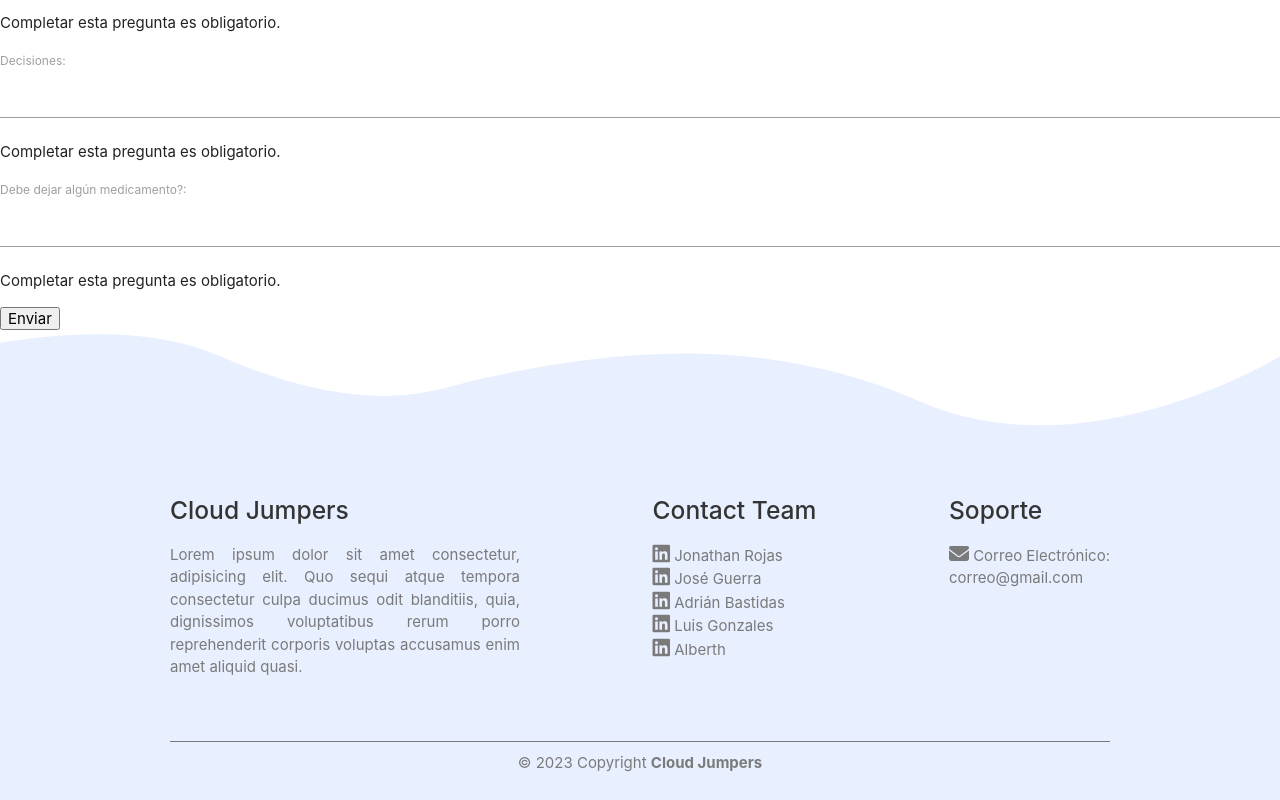
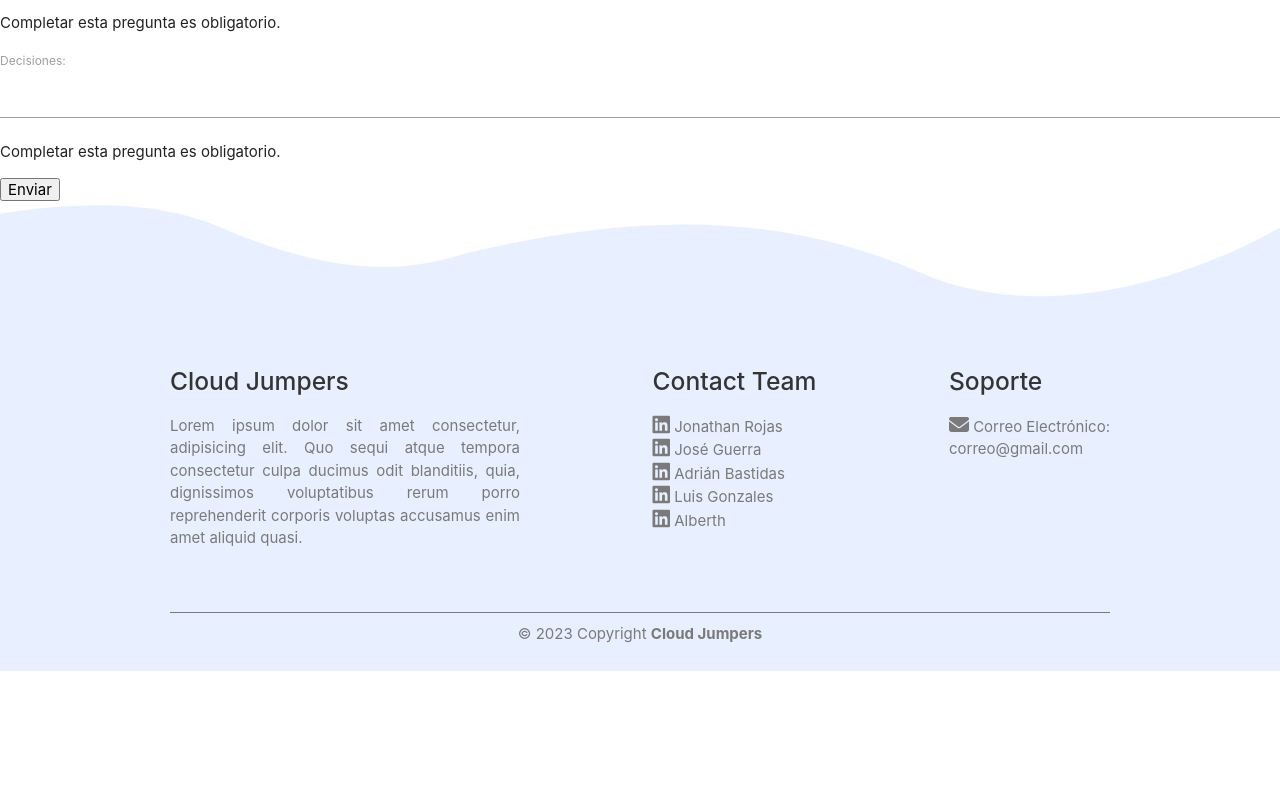
Before and after one commit to DSC-UNI/Cloud-Jumpers-Web, an Angular app in the folder web/: page /doctor/crear-historia in a window 1280 px wide. Shown: the part 760-1560 px from the top of the page. After the commit the page ends 1431 px from the top, so only its background shows below. Built offline with nearby package versions, Linux system fonts and the light colour scheme.

Commit message:
added backend
api del ost del form

```diff
--- a/web/src/app/components/crear-historia/crear-historia.component.html
+++ b/web/src/app/components/crear-historia/crear-historia.component.html
@@ -7,46 +7,40 @@
             <p>El DNI debe tener 8 dígitos.</p>
         </div>
 
-        <label for="fecha">Fecha:</label>
-        <input type="date" id="fecha" formControlName="fecha">
-        <div *ngIf="historiaForm.get('fecha')?.hasError('required')">
+        <label for="created_at">Fecha:</label>
+        <input type="date" id="created_at" formControlName="created_at">
+        <div *ngIf="historiaForm.get('created_at')?.hasError('required')">
           <p>La fecha es obligatoria.</p>
         </div>
 
-        <label for="pregunta1">Antecedentes patológicos que padece el paciente:</label>
-        <input type="text" id="pregunta1" formControlName="pregunta1">
-        <span class="warning" *ngIf="historiaForm.get('pregunta1')?.hasError('required')">
+        <label for="antecedentes_patologicos">Antecedentes patológicos que padece el paciente:</label>
+        <input type="text" id="antecedentes_patologicos" formControlName="antecedentes_patologicos">
+        <span class="warning" *ngIf="historiaForm.get('antecedentes_patologicos')?.hasError('required')">
             <p>Completar esta pregunta es obligatorio.</p>
         </span>
 
 
-        <label for="pregunta2">Antecedentes Quirurgicos:</label>
-        <input type="text" id="pregunta2" formControlName="pregunta2">
-        <span class="warning" *ngIf="historiaForm.get('pregunta2')?.hasError('required')">
+        <label for="antecedentes_quirurgicos">Antecedentes Quirurgicos:</label>
+        <input type="text" id="antecedentes_quirurgicos" formControlName="antecedentes_quirurgicos">
+        <span class="warning" *ngIf="historiaForm.get('antecedentes_quirurgicos')?.hasError('required')">
             <p>Completar esta pregunta es obligatorio.</p>
         </span>
 
-        <label for="pregunta3">Alergia a Medicamentos:</label>
-        <input type="text" id="pregunta3" formControlName="pregunta3">
-        <span class="warning" *ngIf="historiaForm.get('pregunta3')?.hasError('required')">
+        <label for="rams">Alergia a Medicamentos:</label>
+        <input type="text" id="rams" formControlName="rams">
+        <span class="warning" *ngIf="historiaForm.get('rams')?.hasError('required')">
             <p>Completar esta pregunta es obligatorio.</p>
         </span>
 
-        <label for="pregunta4">Relato Cronológico:</label>
-        <input type="text" id="pregunta4" formControlName="pregunta4">
-        <span class="warning" *ngIf="historiaForm.get('pregunta4')?.hasError('required')">
+        <label for="relato_cronologico">Relato Cronológico:</label>
+        <input type="text" id="relato_cronologico" formControlName="relato_cronologico">
+        <span class="warning" *ngIf="historiaForm.get('relato_cronologico')?.hasError('required')">
             <p>Completar esta pregunta es obligatorio.</p>
         </span>
 
-        <label for="pregunta5">Decisiones:</label>
-        <input type="text" id="pregunta5" formControlName="pregunta5">
-        <span class="warning" *ngIf="historiaForm.get('pregunta5')?.hasError('required')">
-            <p>Completar esta pregunta es obligatorio.</p>
-        </span>
-
-        <label for="pregunta6">Debe dejar algún medicamento?:</label>
-        <input type="text" id="pregunta6" formControlName="pregunta6">
-        <span class="warning" *ngIf="historiaForm.get('pregunta6')?.hasError('required')">
+        <label for="plan">Decisiones:</label>
+        <input type="text" id="plan" formControlName="plan">
+        <span class="warning" *ngIf="historiaForm.get('plan')?.hasError('required')">
             <p>Completar esta pregunta es obligatorio.</p>
         </span>
     </div>
--- a/web/src/app/components/crear-historia/crear-historia.component.ts
+++ b/web/src/app/components/crear-historia/crear-historia.component.ts
@@ -1,5 +1,6 @@
 import { Component, OnInit } from '@angular/core';
-import { FormGroup, FormControl, Validators } from '@angular/forms';
+import { FormBuilder, FormGroup, FormControl, Validators } from '@angular/forms';
+import { HttpClient } from '@angular/common/http';
 
 @Component({
   selector: 'app-crear-historia',
@@ -10,33 +11,46 @@ import { FormGroup, FormControl, Validators } from '@angular/forms';
 export class CrearHistoriaComponent implements OnInit {
   historiaForm: FormGroup;
 
-  constructor() {
-    this.historiaForm = new FormGroup({
+  formData: any = {};
+
+  constructor(private fb: FormBuilder, private http: HttpClient) {
+    this.historiaForm = this.fb.group({
       dni: new FormControl('', [
         Validators.required,
         Validators.pattern('^[0-9]{8}$')
       ]),
-      fecha: new FormControl(null, Validators.required),
-
-      pregunta1: new FormControl(null, Validators.required),
-      pregunta2: new FormControl('', Validators.required),
-      pregunta3: new FormControl('', Validators.required),
-      pregunta4: new FormControl('', Validators.required),
-      pregunta5: new FormControl('', Validators.required),
-      pregunta6: new FormControl('', Validators.required),
+      created_at: new FormControl(null, Validators.required),
+      antecedentes_patologicos: new FormControl(null, Validators.required),
+      antecedentes_quirurgicos: new FormControl('', Validators.required),
+      rams: new FormControl('', Validators.required),
+      relato_cronologico: new FormControl('', Validators.required),
+      plan: new FormControl('', Validators.required),
     });
   }
 
   ngOnInit(): void {
   }
 
-  onSubmit() {
+  async onSubmit() {
     if (this.historiaForm.valid) {
-      // Envía los datos del formulario
-      console.log(this.historiaForm.value);
-    } else {
-      // Muestra errores o realiza otras acciones
-      console.log('Formulario no válido. Por favor, complete todas las preguntas.');
+
+      this.formData = {
+        dni: this.historiaForm.get('dni')?.value,
+        created_at: this.historiaForm.get('created_at')?.value,
+        antecedentes_patologicos: this.historiaForm.get('antecedentes_patologicos')?.value,
+        antecedentes_quirurgicos: this.historiaForm.get('antecedentes_quirurgicos')?.value,
+        rams: this.historiaForm.get('rams')?.value,
+        relato_cronologico: this.historiaForm.get('relato_cronologico')?.value,
+        plan: this.historiaForm.get('plan')?.value,
+      }
+
+      try {
+        const response = await this.http.post("http://localhost:8000/api/projects/", this.formData).toPromise();
+        console.log("datos enviados con exito", response);
+      } catch (error) {
+        console.error("error al enviar los datos", error);
+      }
+
     }
   }
 }
--- a/web/src/app/components/home/home.component.html
+++ b/web/src/app/components/home/home.component.html
@@ -2,8 +2,11 @@
 
 <div>
     <div *ngFor="let usuario of obj; let i = index">
-        <p>Nombre {{ i + 1 }}: {{ usuario.id }}</p>
-        <p>Edad {{ i + 1 }}: {{ usuario.title }}</p>
-        <p>Email {{ i + 1 }}: {{ usuario.description }}</p>
+        <p>DNI {{ i + 1 }}: {{ usuario.dni }}</p>
+        <p>Antecedentes patologicos {{ i + 1 }}: {{ usuario.antecedentes_patologicos }}</p>
+        <p>Antecedentes quirurgicos {{ i + 1 }}: {{ usuario.antecedentes_quirurgicos }}</p>
+        <p>RAMS {{ i + 1 }}: {{ usuario.rams }}</p>
+        <p>Plan {{ i + 1 }}: {{ usuario.plan }}</p>
+        <p>Fecha {{ i + 1 }}: {{ usuario.created_at }}</p>
       </div>
 </div>
--- a/web/src/app/components/home/home.component.ts
+++ b/web/src/app/components/home/home.component.ts
@@ -11,12 +11,48 @@ import { HttpClient } from '@angular/common/http';
 
 
 export class HomeComponent implements OnInit {
+
+  obj :any;
+
+  formData: any = {};
+
   constructor(private http:HttpClient) { }
-  obj :any;
-  ngOnInit(): void {
-  this.obj = this.http.get("http://localhost:8000/api/projects/").subscribe(
-    data => this.obj = data
-  )
+
+  send_data = {
+    "add":"true",
+    "obj":{
+      "dni": "9999999",
+    "antecedentes_patologicos": "dgjsdfgjlsdfjgljdfs",
+    "antecedentes_quirurgicos": "wefaefaedgfsfd",
+    "rams": "pojgsfopjgsfdpgs",
+    "relato_cronologico": "pjoefjadfgjp",
+    "plan": "posdjgsdofjpgjpsdf",
+    }
   }
 
+  ngOnInit(): void {
+    //método para llamar a las historias clínicas
+    this.getStories();
+  }
+
+  getStories() {
+    this.http.get("http://localhost:8000/api/projects/").subscribe(
+      (data: any) => {
+        this.obj = data;
+      }
+    );
+  }
+
+  postStories() {
+    this.http.post("http://localhost:8000/api/projects/", this.formData).subscribe(
+      (response: any) => {
+        console.log('Proyecto creado con éxito:', response);
+        // Puedes realizar acciones adicionales después del POST si es necesario
+        this.getStories(); // Actualiza la lista de proyectos después del POST
+      },
+      (error) => {
+        console.error('Error al crear el proyecto:', error);
+      }
+    );
+  }
 }
```
